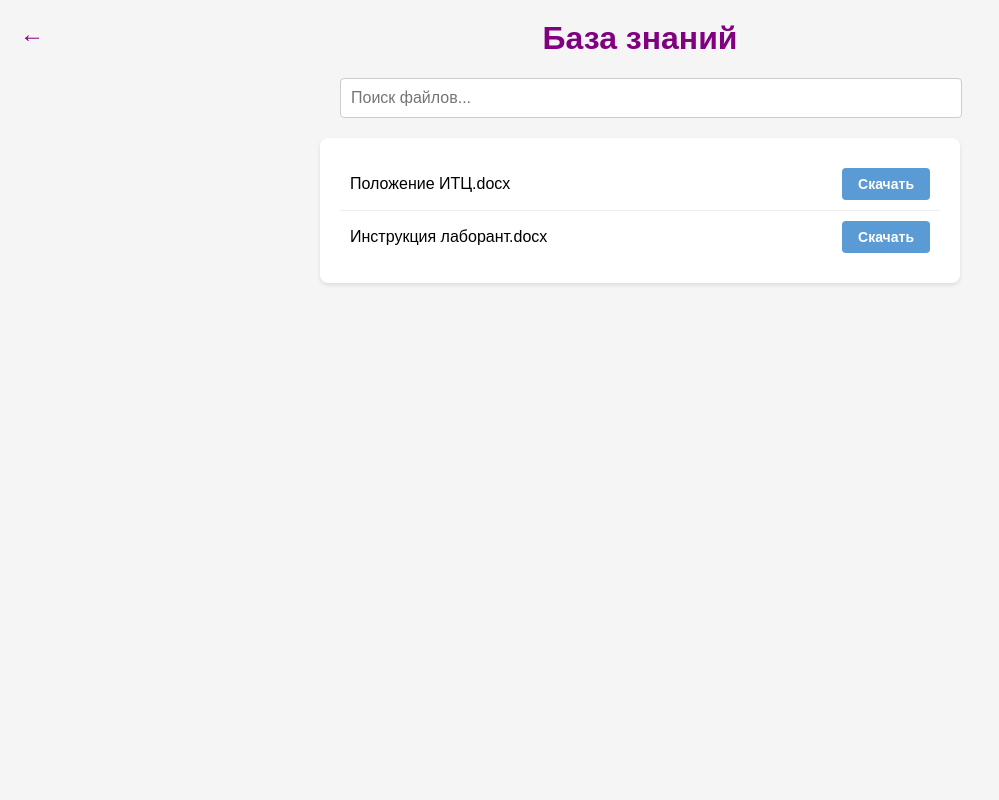
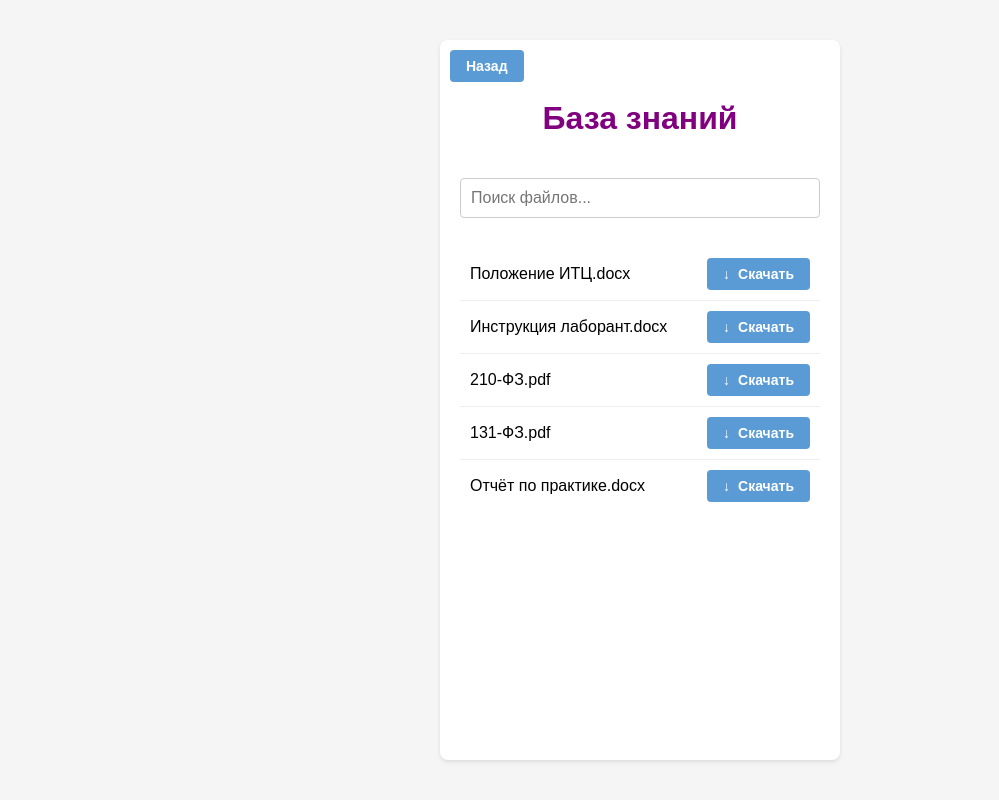
Before and after one commit to TRM09/baseeducation, a plain HTML site: page index.html in a window 1280 px wide. Shown: the whole page, without its empty margins (0-999 px from the left). Drawn offline with Linux system fonts and the light colour scheme.

Commit message:
Update index.html

```diff
--- a/index.html
+++ b/index.html
@@ -5,66 +5,109 @@
     <meta name="viewport" content="width=device-width, initial-scale=1.0">
     <title>База знаний</title>
     <style>
+        /* Основные стили */
         body {
             font-family: Arial, sans-serif;
             margin: 0;
+            padding: 0;
+            background: #f5f5f5;
+            height: 100vh; /* Высота окна на весь экран */
+            display: flex;
+            flex-direction: column;
+            align-items: center;
+            justify-content: center;
+        }
+
+        /* Контейнер для контента */
+        .container {
+            width: 90%; /* Ширина контейнера */
+            max-width: 400px; /* Уже для мобильных устройств */
+            height: calc(100vh * 0.9); /* Высота 90% от экрана (16:9 вертикально) */
+            background: #fff;
+            border-radius: 8px;
+            box-shadow: 0 2px 4px rgba(0, 0, 0, 0.1);
+            display: flex;
+            flex-direction: column;
+            align-items: center;
             padding: 20px;
-            background: #f5f5f5;
+            box-sizing: border-box;
+            position: relative; /* Для позиционирования кнопки "Назад" */
         }
+
         h1 {
             text-align: center;
             color: #800080; /* Фиолетовый цвет */
-            margin-top: 0;
+            margin-top: 40px; /* Отступ сверху для заголовка */
         }
-        .back-arrow {
+
+        /* Кнопка "Назад" */
+        .back-button {
             position: absolute;
-            top: 20px;
-            left: 20px;
-            font-size: 24px;
+            top: 10px; /* Верхний край */
+            left: 10px; /* Левый край */
+            background-color: #5A9BD5; /* Синий цвет, как у кнопки "Скачать" */
+            color: white; /* Белый текст */
+            font-weight: bold;
+            border: none;
+            padding: 8px 16px;
+            border-radius: 4px;
             cursor: pointer;
-            color: #800080; /* Фиолетовый цвет */
+            font-size: 14px;
             text-decoration: none;
+            display: flex;
+            align-items: center;
         }
-        .back-arrow:hover {
-            text-decoration: underline;
+
+        .back-button:hover {
+            background-color: #4a8ac4; /* Темнее при наведении */
         }
+
         .search-box {
-            max-width: 600px;
-            margin: 20px auto;
+            width: 100%; /* Ширина поисковой строки */
+            margin: 20px 0;
             text-align: center;
         }
+
         .search-box input {
             width: 100%;
             padding: 10px;
             font-size: 16px;
             border: 1px solid #ccc;
             border-radius: 4px;
+            box-sizing: border-box; /* Учитываем padding в ширине */
         }
+
         .file-list {
-            max-width: 600px;
-            margin: 0 auto;
-            background: #fff;
-            padding: 20px;
-            border-radius: 8px;
-            box-shadow: 0 2px 4px rgba(0, 0, 0, 0.1);
+            width: 100%; /* Ширина списка файлов */
+            flex-grow: 1; /* Растягиваем список файлов на доступное пространство */
+            overflow-y: auto; /* Добавляем прокрутку, если файлов много */
+            padding: 10px 0;
+            box-sizing: border-box;
         }
+
         .file-item {
             padding: 10px;
             border-bottom: 1px solid #eee;
             display: flex;
             justify-content: space-between;
             align-items: center;
+            width: 100%; /* Ширина строки файла */
+            box-sizing: border-box;
         }
+
         .file-item:last-child {
             border-bottom: none;
         }
+
         .file-item a {
             color: #ffffff;
             text-decoration: none;
         }
+
         .file-item a:hover {
             text-decoration: underline;
         }
+
         /* Стили для кнопки "Скачать" */
         .download-button {
             background-color: #5A9BD5; /* Цвет фона */
@@ -76,15 +119,24 @@
             cursor: pointer;
             font-size: 14px;
             text-decoration: none;
+            display: flex;
+            align-items: center;
         }
+
         .download-button:hover {
             background-color: #4a8ac4; /* Темнее при наведении */
+        }
+
+        .download-icon {
+            margin-right: 8px;
         }
     </style>
 </head>
 <body>
-    <!-- Стрелка влево с переходом на указанную страницу -->
-    <a href="https://myappreshenie.netlify.app/" class="back-arrow">&#8592;</a>
+    <!-- Контейнер для контента -->
+    <div class="container">
+        <!-- Кнопка "Назад" -->
+        <a href="https://myappreshenie.netlify.app/" class="back-button">Назад</a>
 
         <h1>База знаний</h1>
 
@@ -97,17 +149,30 @@
         <div class="file-list" id="file-list">
             <!-- Файлы будут добавлены сюда -->
         </div>
+    </div>
 
     <script>
         // Массив файлов
         const files = [
             {
                 name: "Положение ИТЦ.docx",
-                downloadLink: "#" // Замените на реальную ссылку для скачивания
+                downloadLink: "https://disk.yandex.ru/i/vHZFJ4LY-5WSeg" // Замените на реальную ссылку для скачивания
             },
             {
                 name: "Инструкция лаборант.docx",
-                downloadLink: "#" // Замените на реальную ссылку для скачивания
+                downloadLink: "https://disk.yandex.ru/i/9otHkwYXBzk0xQ" // Замените на реальную ссылку для скачивания
+            },
+            {
+                name: "210-ФЗ.pdf", // Название документа
+                downloadLink: "https://disk.yandex.ru/i/0omBKFwJKbFuTw" // Замените на реальную ссылку для скачивания
+            },
+            {
+                name: "131-ФЗ.pdf", // Новый файл
+                downloadLink: "https://disk.yandex.ru/i/v14-wQfUqN9SJg" // Замените на реальную ссылку для скачивания
+            },
+            {
+                name: "Отчёт по практике.docx", // Новый файл
+                downloadLink: "https://disk.yandex.ru/i/y8npdM237pIe-A" // Замените на реальную ссылку для скачивания
             }
         ];
 
@@ -131,6 +196,12 @@
                     downloadButton.download = file.name;
                     downloadButton.className = 'download-button'; // Добавляем класс для стилизации
 
+                    // Добавляем иконку для кнопки "Скачать"
+                    const downloadIcon = document.createElement('span');
+                    downloadIcon.className = 'download-icon';
+                    downloadIcon.innerHTML = '&#x2193;'; // Иконка стрелки вниз
+                    downloadButton.prepend(downloadIcon);
+
                     fileItem.appendChild(fileName);
                     fileItem.appendChild(downloadButton);
 
```
Lines whose indentation alone changed are shown as unchanged.
